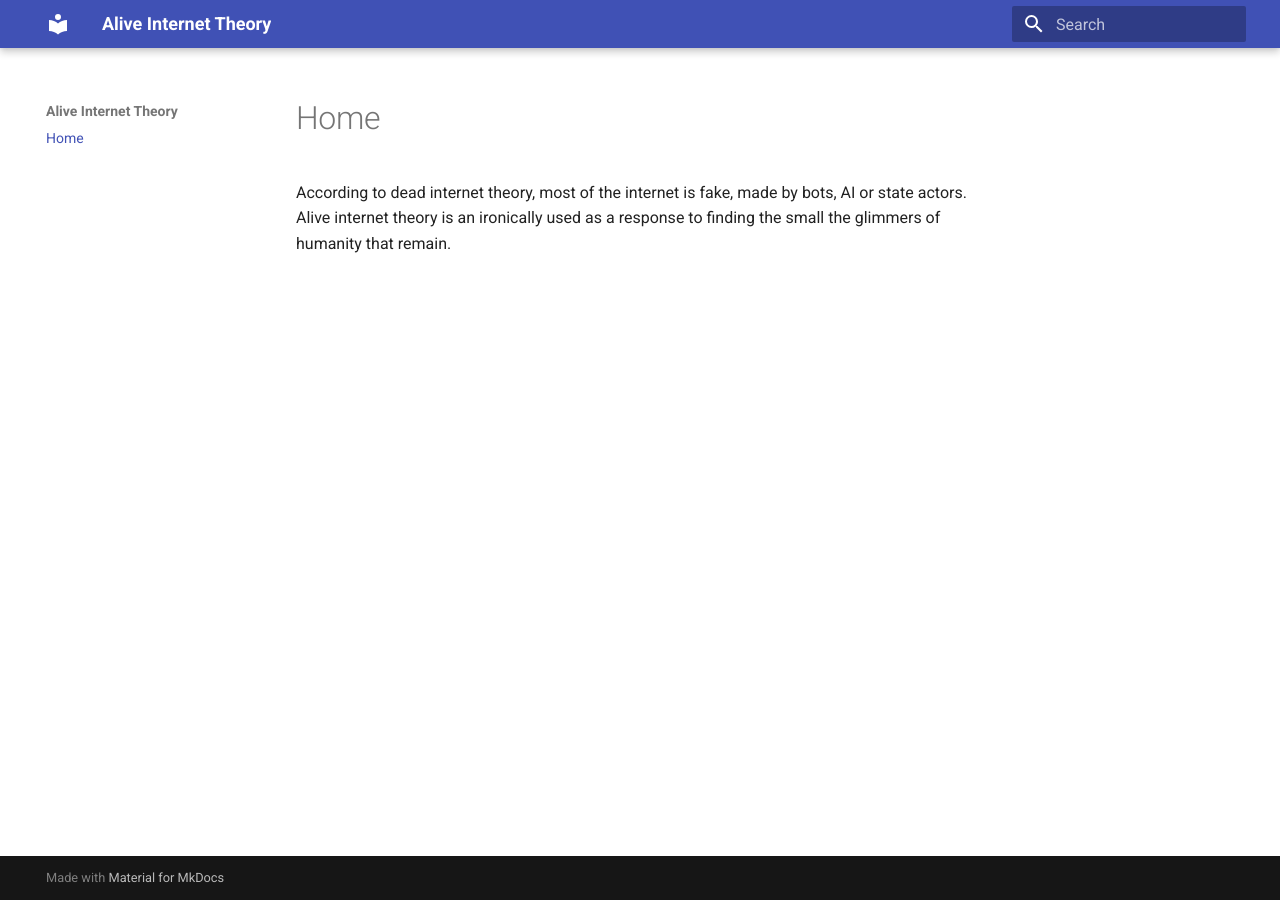
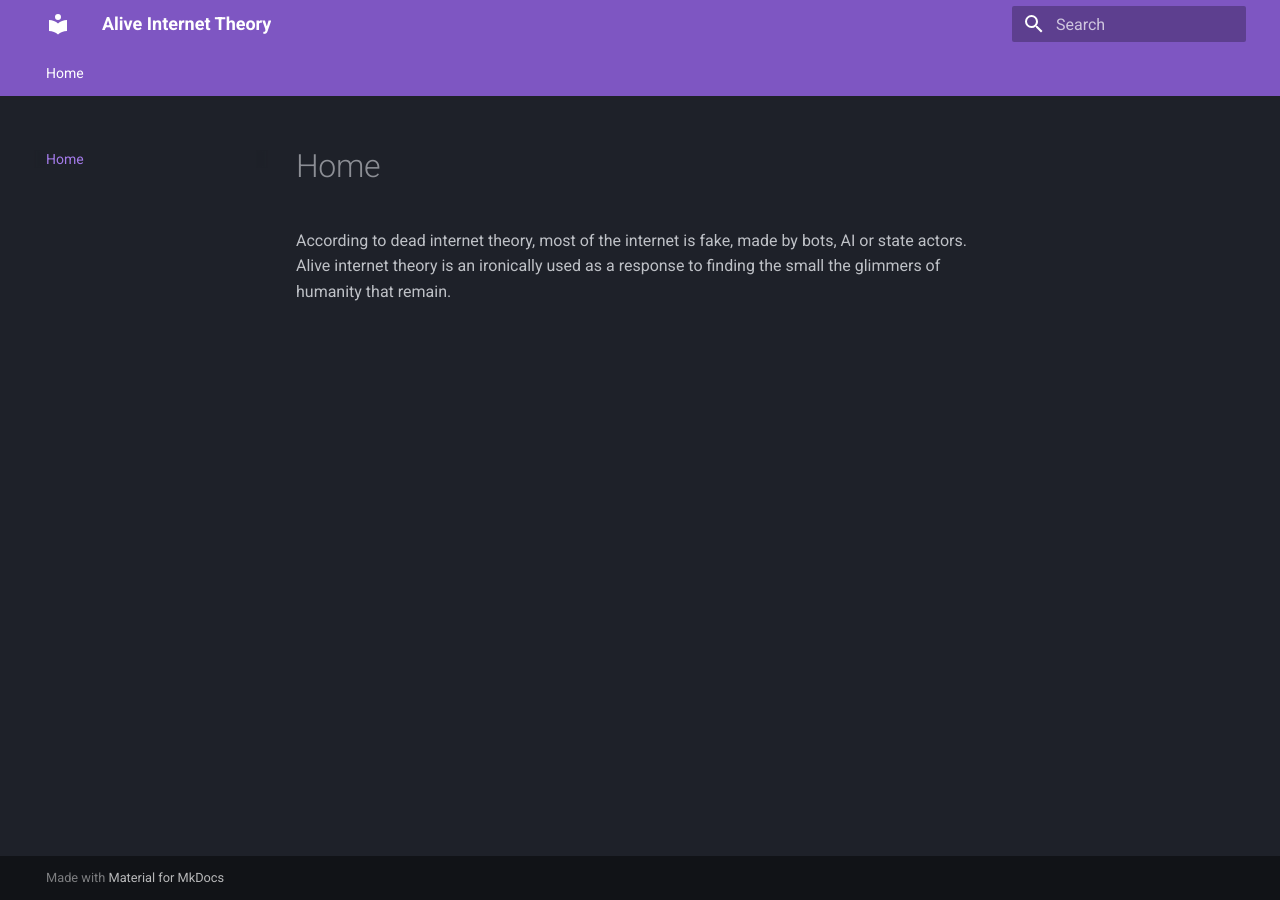
Before and after one commit to tiagov-lab/aliveinternetblog, an MkDocs documentation site: the page built from docs/index.md, in a window 1280 px wide. Built offline with MkDocs 1.6.1 and Material for MkDocs 9.7.7, drawn with Linux system fonts in a browser that asks for light colours.

Commit message:
Try different theme

```diff
--- a/mkdocs.yml
+++ b/mkdocs.yml
@@ -1,3 +1,10 @@
 site_name: Alive Internet Theory
 theme:
   name: material
+  palette:
+    scheme: slate        # dark mode
+    primary: deep purple
+    accent: cyan
+  features:
+    - navigation.tabs
+    - search.highlight
```
